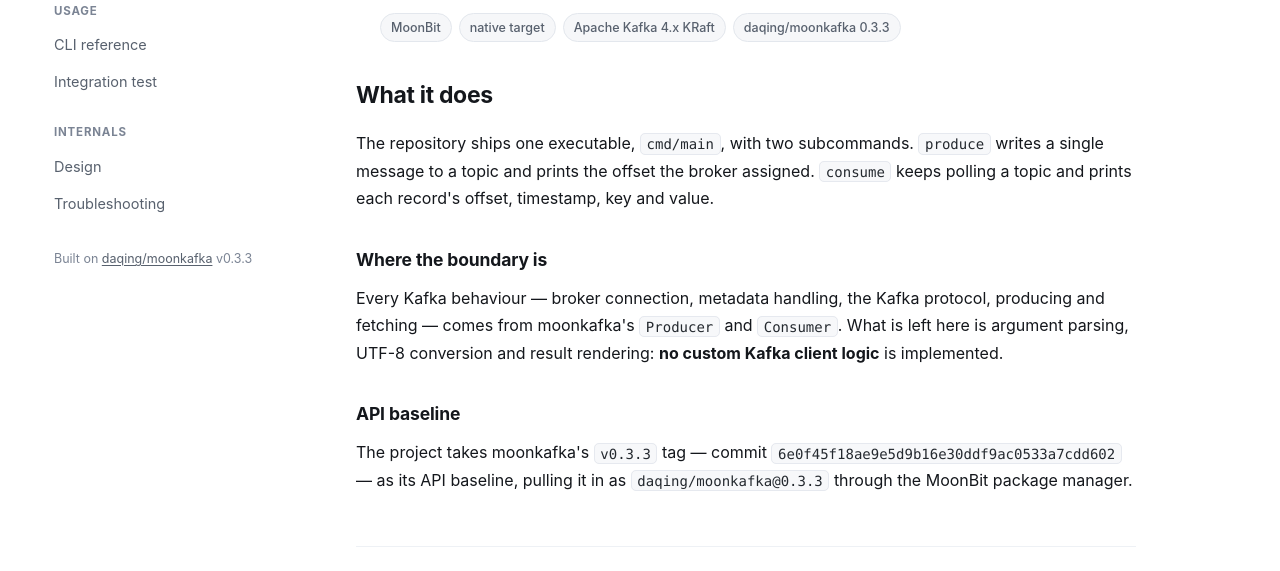
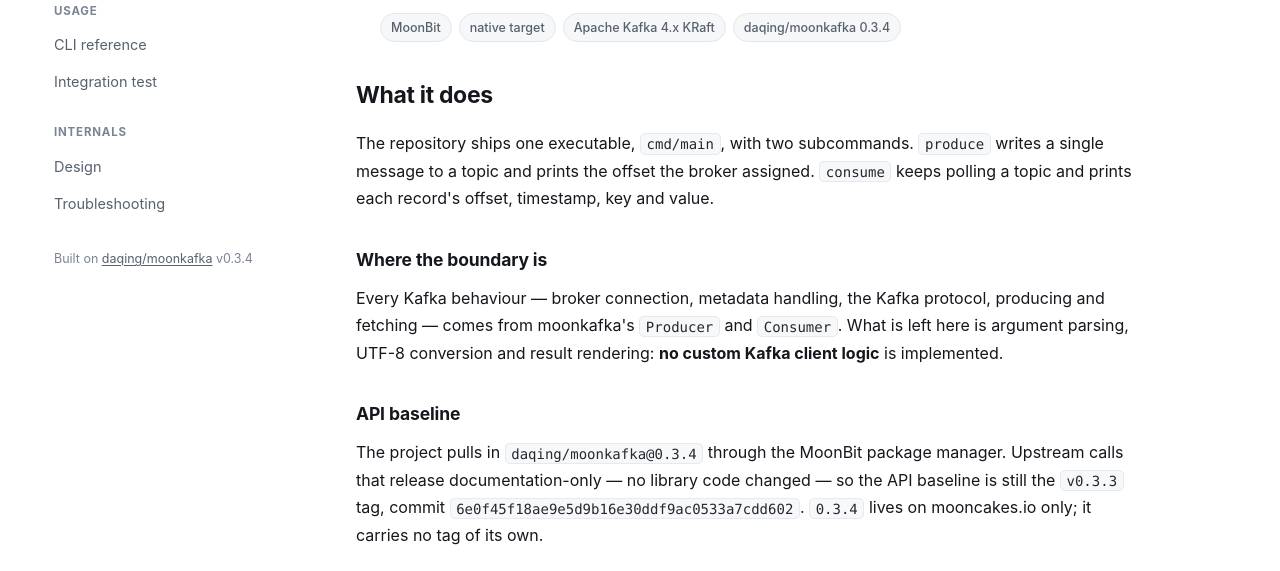
Before and after one commit to daqing/moonkafka-demo, a plain HTML site: page docs/index.html in a window 1280 px wide. Shown: the part 212-783 px from the top of the page. Drawn offline with Linux system fonts and the light colour scheme.

Commit message:
Upgrade moonkafka to 0.3.4
Refresh the demo against the latest mooncakes.io release. That release is
documentation-only, so the API baseline stays on the v0.3.3 tag.

```diff
--- a/docs/index.html
+++ b/docs/index.html
@@ -64,8 +64,8 @@
       <a href="troubleshooting.html"><span data-l="zh">常见问题</span><span data-l="en">Troubleshooting</span></a>
     </div>
     <p class="sidebar-foot">
-      <span data-l="zh">基于 <a href="https://github.com/daqing/moonkafka">daqing/moonkafka</a> v0.3.3</span>
-      <span data-l="en">Built on <a href="https://github.com/daqing/moonkafka">daqing/moonkafka</a> v0.3.3</span>
+      <span data-l="zh">基于 <a href="https://github.com/daqing/moonkafka">daqing/moonkafka</a> v0.3.4</span>
+      <span data-l="en">Built on <a href="https://github.com/daqing/moonkafka">daqing/moonkafka</a> v0.3.4</span>
     </p>
   </nav>
 
@@ -87,7 +87,7 @@
         <li>MoonBit</li>
         <li>native target</li>
         <li>Apache Kafka 4.x KRaft</li>
-        <li>daqing/moonkafka 0.3.3</li>
+        <li>daqing/moonkafka 0.3.4</li>
       </ul>
     </div>
 
@@ -125,15 +125,17 @@
     <h3><span data-l="zh">API 基线</span><span data-l="en">API baseline</span></h3>
 
     <p data-l="zh">
-      项目以 moonkafka 的 <code>v0.3.3</code> 标签提交
-      <code>6e0f45f18ae9e5d9b16e30ddf9ac0533a7cdd602</code> 为 API 基线，通过 MoonBit
-      包管理器引用 <code>daqing/moonkafka@0.3.3</code>。
+      项目通过 MoonBit 包管理器引用 <code>daqing/moonkafka@0.3.4</code>。上游称该版本为
+      纯文档发布——没有任何库代码改动——因此 API 基线仍是 <code>v0.3.3</code> 标签提交
+      <code>6e0f45f18ae9e5d9b16e30ddf9ac0533a7cdd602</code>。<code>0.3.4</code>
+      只发布在 mooncakes.io 上，没有自己的 tag。
     </p>
     <p data-l="en">
-      The project takes moonkafka's <code>v0.3.3</code> tag — commit
-      <code>6e0f45f18ae9e5d9b16e30ddf9ac0533a7cdd602</code> — as its API baseline,
-      pulling it in as <code>daqing/moonkafka@0.3.3</code> through the MoonBit
-      package manager.
+      The project pulls in <code>daqing/moonkafka@0.3.4</code> through the MoonBit
+      package manager. Upstream calls that release documentation-only — no library
+      code changed — so the API baseline is still the <code>v0.3.3</code> tag,
+      commit <code>6e0f45f18ae9e5d9b16e30ddf9ac0533a7cdd602</code>. <code>0.3.4</code>
+      lives on mooncakes.io only; it carries no tag of its own.
     </p>
 
     <h2><span data-l="zh">功能</span><span data-l="en">Features</span></h2>
@@ -266,8 +268,8 @@
 
 <footer class="site-footer">
   <p>
-    <span data-l="zh">moonkafka demo 基于 <a href="https://github.com/daqing/moonkafka">daqing/moonkafka</a> v0.3.3 构建。</span>
-    <span data-l="en">moonkafka demo is built on <a href="https://github.com/daqing/moonkafka">daqing/moonkafka</a> v0.3.3.</span>
+    <span data-l="zh">moonkafka demo 基于 <a href="https://github.com/daqing/moonkafka">daqing/moonkafka</a> v0.3.4 构建。</span>
+    <span data-l="en">moonkafka demo is built on <a href="https://github.com/daqing/moonkafka">daqing/moonkafka</a> v0.3.4.</span>
   </p>
   <p>
     <a href="https://github.com/daqing/moonkafka-demo"><span data-l="zh">源码</span><span data-l="en">Source</span></a>
```
Also changed, not shown: docs/architecture.html (+6 -6 lines), docs/cli.html (+4 -4 lines), docs/getting-started.html (+4 -4 lines), docs/itest.html (+4 -4 lines), docs/troubleshooting.html (+4 -4 lines), 3 other files.
